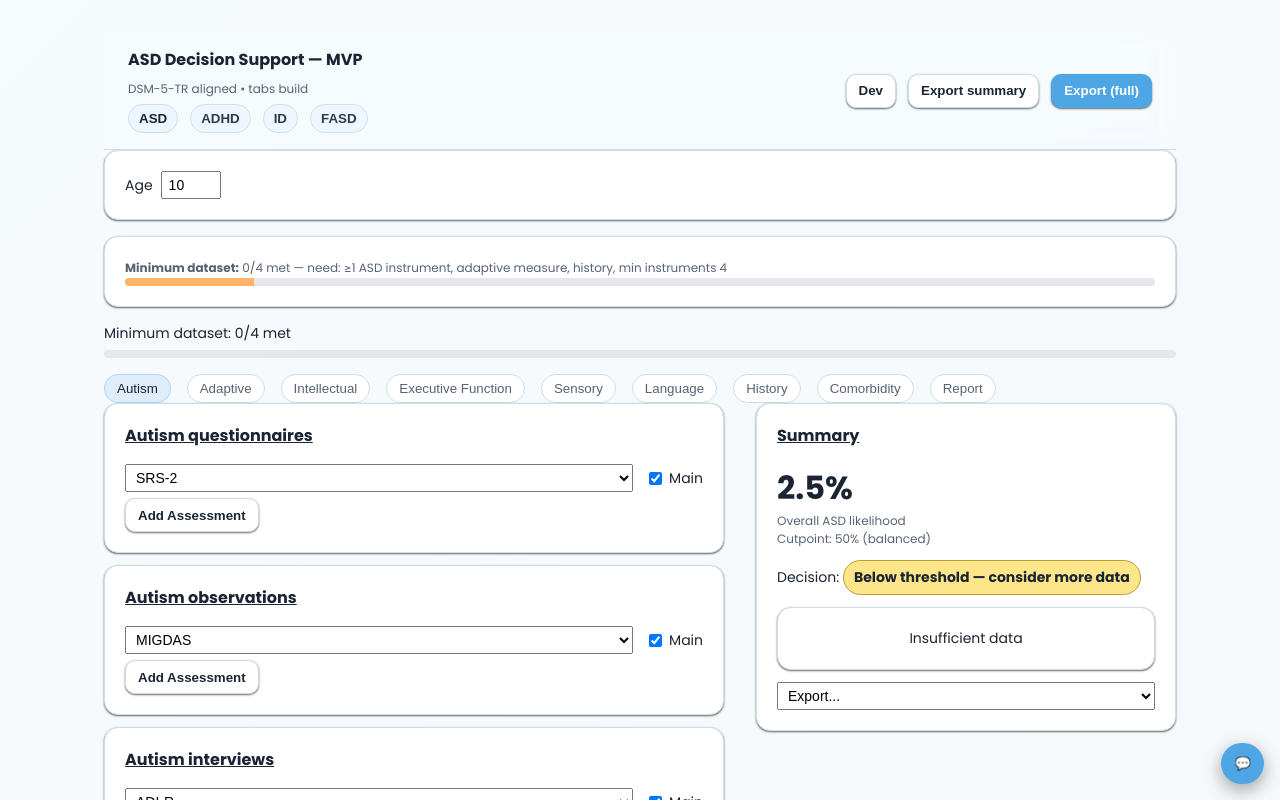
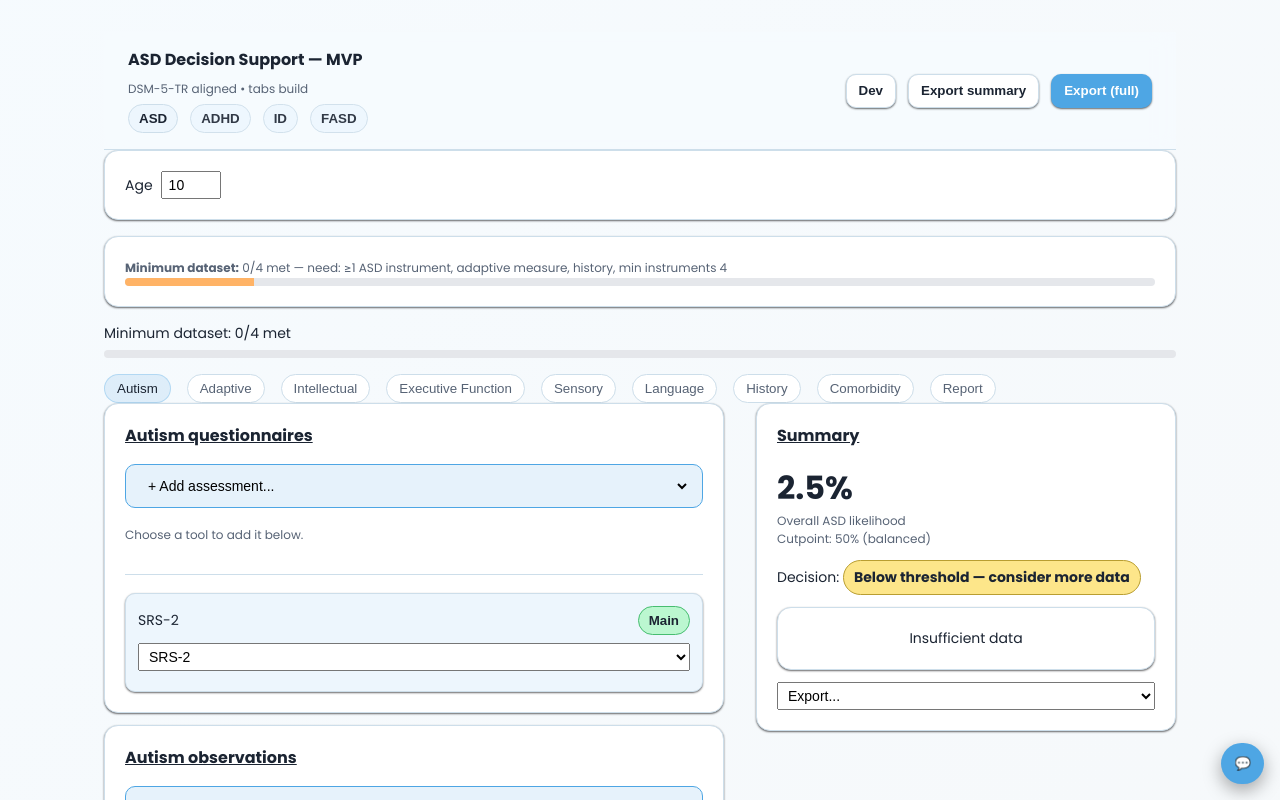
Before and after one commit to dolorvi/asd-ds, a React (Vite) app: page / in a window 1280 px wide. Shown: the top 800 px of the page. Built offline with nearby package versions, Linux system fonts and the light colour scheme; the HTML template or start-up script is replaced by a standard one.

Commit message:
style: distinguish add assessment control

```diff
--- a/src/index.css
+++ b/src/index.css
@@ -97,6 +97,17 @@ button:disabled{opacity:.6;cursor:not-allowed}
 .badge--warn{background:var(--tone-warn);border:1px solid color-mix(in hsl, var(--tone-warn) 60%, black 40%)}
 .badge--danger{background:var(--tone-danger);border:1px solid color-mix(in hsl, var(--tone-danger) 60%, black 40%)}
 
+/* assessment picker & cards */
+.assessment-add-row{background:color-mix(in hsl,var(--accent) 14%,transparent);border:1px solid var(--accent);border-radius:10px;padding:8px 12px}
+.assessment-add-row select{background:transparent;border:none;width:100%}
+.assessment-divider{margin:12px 0;border:none;border-top:1px solid var(--border)}
+.assessment-card{background:var(--elev);border:1px solid var(--border);border-radius:10px;box-shadow:var(--shadow-1);padding:12px}
+.assessment-card__header{display:flex;justify-content:space-between;align-items:center;margin-bottom:8px}
+.assessment-card__body{margin-bottom:8px}
+.assessment-card__footer{text-align:right}
+.assessment-placeholder{padding:16px;border:2px dashed var(--border);border-radius:10px;text-align:center;color:var(--muted)}
+.text-danger{color:color-mix(in hsl,var(--tone-danger) 60%,black 40%)}
+
 /* progress bar */
 .progress-bar{width:100%;height:8px;background:var(--tone-neutral);border-radius:4px;overflow:hidden}
 .progress-bar__fill{height:100%;background:var(--accent-2)}
--- a/src/panels/AssessmentPanel.tsx
+++ b/src/panels/AssessmentPanel.tsx
@@ -1,5 +1,5 @@
-import React from "react";
-import { Card, Row } from "../components/primitives";
+import React, { useState } from "react";
+import { Card } from "../components/primitives";
 import type { AssessmentSelection } from "../types";
 
 export function AssessmentPanel({
@@ -15,12 +15,17 @@ export function AssessmentPanel({
     .map((a, index) => ({ ...a, index }))
     .filter((a) => a.domain === domain);
 
-  const addAssessment = () => {
+  const options = items[0]?.options || [];
+
+  const [pickerValue, setPickerValue] = useState("");
+  const [pickerError, setPickerError] = useState("");
+
+  const addAssessment = (value: string) => {
     const template = items[0];
     if (!template) return;
     setAssessments((arr) => [
       ...arr,
-      { domain, options: template.options, selected: "", primary: false },
+      { domain, options: template.options, selected: value, primary: false },
     ]);
   };
 
@@ -51,9 +56,52 @@ export function AssessmentPanel({
   return (
     <Card title={domain}>
       <div className="stack stack--sm">
+        <div className="assessment-add-row">
+          <select
+            value={pickerValue}
+            onChange={(e) => {
+              const val = e.target.value;
+              if (!val) return;
+              if (items.some((a) => a.selected === val)) {
+                setPickerError("Already added.");
+              } else {
+                addAssessment(val);
+                setPickerError("");
+              }
+              setPickerValue("");
+            }}
+          >
+            <option value="">+ Add assessment...</option>
+            {options.map((o) => (
+              <option key={o} value={o}>
+                {o}
+              </option>
+            ))}
+          </select>
+        </div>
+        <p className={`small${pickerError ? " text-danger" : ""}`}>
+          {pickerError || "Choose a tool to add it below."}
+        </p>
+        <hr className="assessment-divider" />
+        {items.length === 0 && (
+          <div className="assessment-placeholder">
+            No assessments added — select one above to get started.
+          </div>
+        )}
         {items.map((a) => (
-          <Row key={a.index} justify="between" align="center">
-            <label style={{ flex: 1 }}>
+          <div key={a.index} className="assessment-card">
+            <div className="assessment-card__header">
+              <span>{a.selected || "Select"}</span>
+              <button
+                type="button"
+                className={`badge${a.primary ? " badge--ok" : ""}`}
+                onClick={() => togglePrimary(a.index)}
+              >
+                Main
+              </button>
+            </div>
+            <div className="assessment-card__body">
+              <label>
                 <select
                   value={a.selected || ""}
                   className={a.selected ? "" : "invalid"}
@@ -68,26 +116,20 @@ export function AssessmentPanel({
                   ))}
                 </select>
               </label>
-            <label className="row row--center" style={{ gap: 4 }}>
-              <input
-                type="checkbox"
-                checked={a.primary || false}
-                onChange={() => togglePrimary(a.index)}
-              />
-              Main
-            </label>
+            </div>
+            <div className="assessment-card__footer">
               {items.length > 1 && (
-              <button type="button" className="btn" onClick={() => removeAssessment(a.index)}>
-                Remove
+                <button
+                  type="button"
+                  className="btn"
+                  onClick={() => removeAssessment(a.index)}
+                >
+                  × Remove
                 </button>
               )}
-          </Row>
+            </div>
+          </div>
         ))}
-        <Row>
-          <button type="button" className="btn" onClick={addAssessment}>
-            Add Assessment
-          </button>
-        </Row>
       </div>
     </Card>
   );
```
Lines whose indentation alone changed are shown as unchanged.
